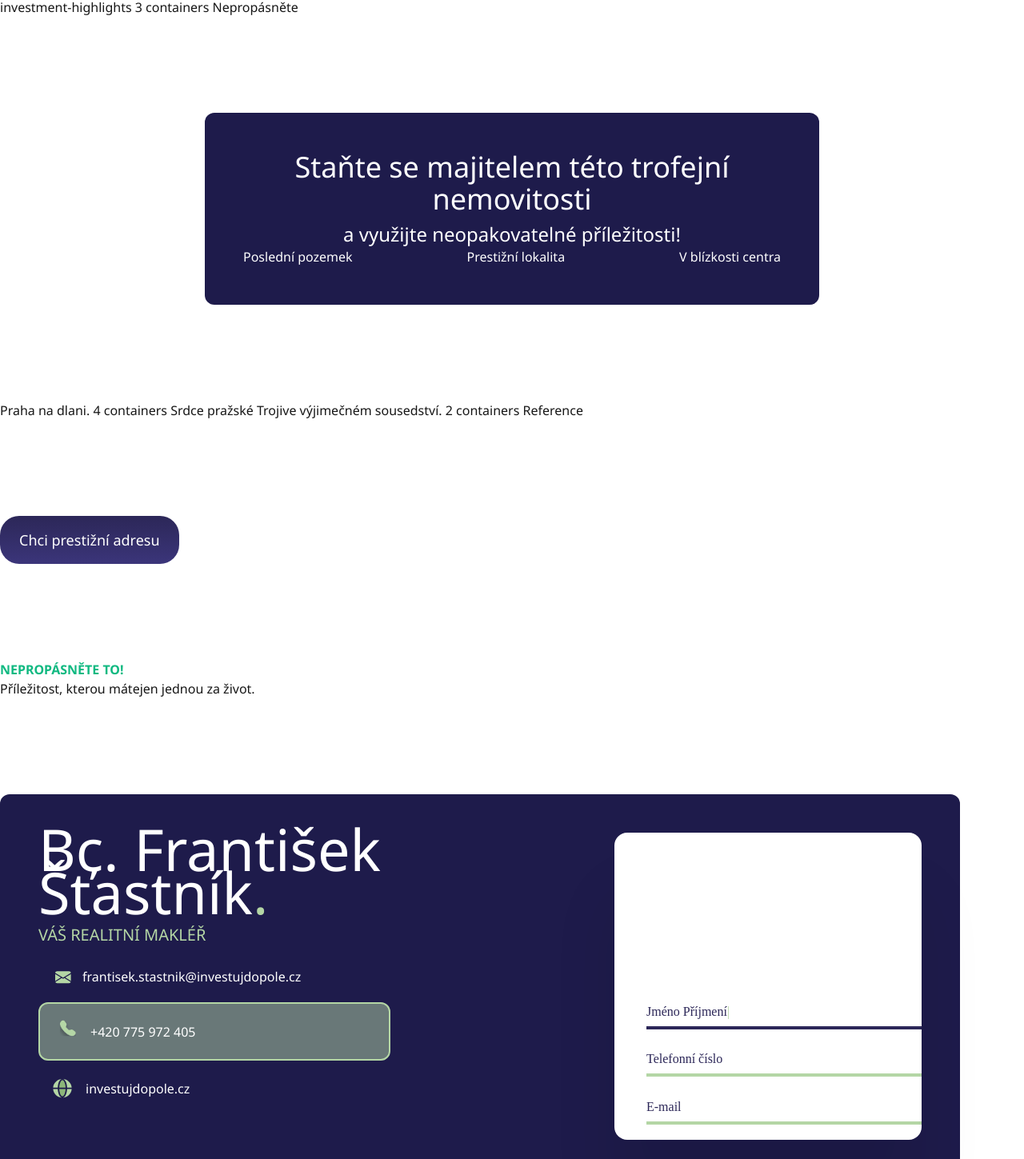
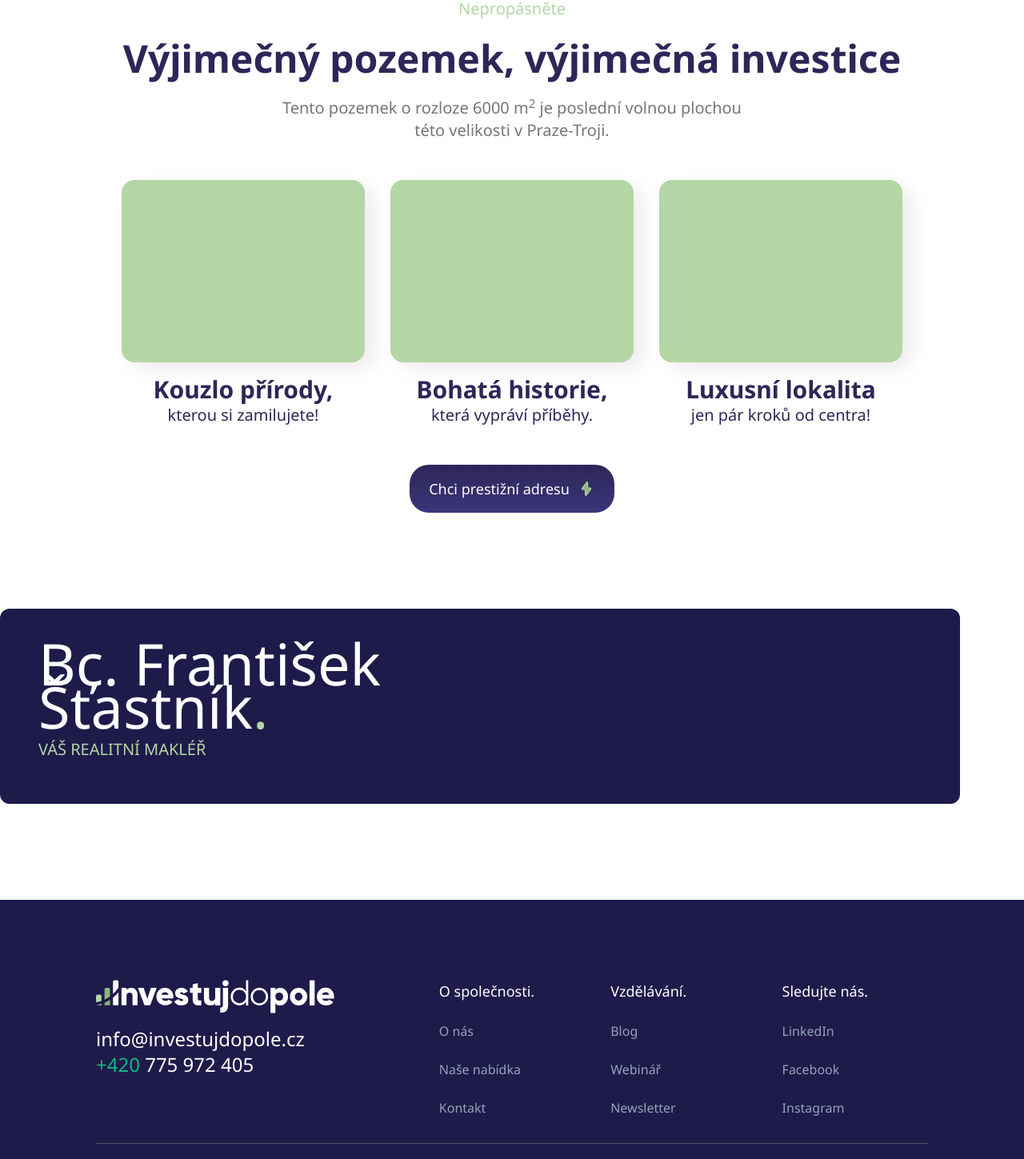
Before and after one commit to violinie/investujdopole2.1, a Next.js app: page / in a window 1280 px wide. Shown: the part 2098-3547 px from the top of the page at 80% size. Built offline with nearby package versions, Linux system fonts and the light colour scheme.

Commit message:
feat: add investment highlights

```diff
--- a/src/app/page.tsx
+++ b/src/app/page.tsx
@@ -111,137 +111,47 @@ export default function Home() {
 				</a>
 			</div>
 		</section>
-			investment-highlights 3 containers
-			Nepropásněte
-			<section className="p-12 bg-indigo-950 rounded-xl text-white m-auto w-full max-w-3xl">
-				<div className="text-4xl text-center">Staňte se majitelem této trofejní nemovitosti<br/>
-				<span className="text-2xl">a využijte neopakovatelné příležitosti!</span></div>
-				<div className="flex justify-between">
-					<div>Poslední pozemek</div>
-					<div>Prestižní lokalita</div>
-					<div>V blízkosti centra</div>
+
+		<section className="max-w-[1200px] mx-auto flex flex-col gap-12 items-center text-center">
+			<div className="flex flex-col gap-6 items-center">
+				<div className="text-[#b4d6a5] text-xl">Nepropásněte</div>
+				<div className="text-[#2c2758] text-5xl font-bold">Výjimečný pozemek, výjimečná investice</div>
+				<div className="max-w-[580px] text-[#757575] text-xl">
+				Tento pozemek o rozloze 6000 m<sup>2</sup> je poslední volnou
+				plochou této velikosti v Praze-Troji.
 				</div>
-			</section>
-			Praha na dlani.
-			4 containers
-			Srdce pražské Trojive výjimečném sousedství.
-			2 containers
-			Reference
-
-
-
-			<Btn text="Chci prestižní adresu"/>
-		<section>
-			<div className="uppercase text-emerald-500 font-bold">Nepropásněte to!</div>
-		Příležitost, kterou mátejen jednou za život.
+			</div>
+			<div className="grid grid-cols-3 gap-8">
+				<div className="flex flex-col items-center">
+				<div data-svg-wrapper className="w-[304px] h-[228px] bg-[#b4d6a5] rounded-2xl shadow-[11.91822338104248px_8.342756271362305px_23.83644676208496px_0px_rgba(0,0,0,0.08)]"></div>
+				<div className="mt-4">
+					<span className="block text-[#2c2758] text-3xl font-bold">Kouzlo přírody,</span>
+					<span className="text-[#2c2758] text-xl">kterou si zamilujete!</span>
+				</div>
+				</div>
+				<div className="flex flex-col items-center">
+				<div data-svg-wrapper className="w-[304px] h-[228px] bg-[#b4d6a5] rounded-2xl shadow-[11.91822338104248px_8.342756271362305px_23.83644676208496px_0px_rgba(0,0,0,0.08)]"></div>
+				<div className="mt-4">
+					<span className="block text-[#2c2758] text-3xl font-bold">Bohatá historie,</span>
+					<span className="text-[#2c2758] text-xl">která vypráví příběhy.</span>
+				</div>
+				</div>
+				<div className="flex flex-col items-center">
+				<div data-svg-wrapper className="w-[304px] h-[228px] bg-[#b4d6a5] rounded-2xl shadow-[11.91822338104248px_8.342756271362305px_23.83644676208496px_0px_rgba(0,0,0,0.08)]"></div>
+				<div className="mt-4">
+					<span className="block text-[#2c2758] text-3xl font-bold">Luxusní lokalita</span>
+					<span className="text-[#2c2758] text-xl">jen pár kroků od centra!</span>
+				</div>
+				</div>
+			</div>
+			<Btn text="Chci prestižní adresu" iconPosition="right" icon={<Image src="/icon-flash.svg" alt="Flash Icon" width={22} height={23} />} />
 		</section>
 
 		<section className="max-w-[1200px] p-12 flex justify-between bg-indigo-950 rounded-xl">
 			<div className="flex flex-col text-white">
-
-
-			<div className="left-0 top-[47px]"><span className="text-white text-7xl font-normal leading-10">Bc. František <br/>Šťastník</span><span className="text-[#b4d6a5] text-7xl font-normal  leading-10">.</span></div>
-			<div className="left-0 top-0 text-[#b4d6a5] text-xl font-normal uppercase leading-loose">Váš realitní makléř</div>
-
-			<a href="mailto:frantisek.stastnik@investujdopole.cz"  className="pl-5 pr-28 py-5 rounded-xl justify-start items-center gap-3.5 inline-flex">
-				<div data-svg-wrapper>
-				<svg width="21" height="21" viewBox="0 0 21 21" fill="none" xmlns="http://www.w3.org/2000/svg">
-				<g clip-path="url(#clip0_1356_3908)">
-				<path d="M0.967714 5.25614C1.093 4.70717 1.40099 4.21701 1.84124 3.86593C2.28149 3.51486 2.82791 3.32369 3.391 3.32373H18.3035C18.8666 3.32369 19.413 3.51486 19.8532 3.86593C20.2935 4.21701 20.6015 4.70717 20.7268 5.25614L10.8472 11.2945L0.967714 5.25614ZM0.905579 6.67531V15.5035L8.11701 11.082L0.905579 6.67531ZM9.30753 11.8114L1.14294 16.8158C1.34466 17.2412 1.66304 17.6005 2.06103 17.852C2.45901 18.1034 2.92023 18.2367 3.391 18.2362H18.3035C18.7742 18.2363 19.2352 18.1028 19.633 17.8511C20.0307 17.5994 20.3489 17.24 20.5503 16.8146L12.3857 11.8102L10.8472 12.7509L9.30753 11.8102V11.8114ZM13.5775 11.0832L20.7889 15.5035V6.67531L13.5775 11.082V11.0832Z" fill="#B4D6A5"/>
-				</g>
-				<defs>
-				<clipPath id="clip0_1356_3908">
-				<rect width="19.8833" height="19.8833" fill="white" transform="translate(0.905579 0.838379)"/>
-				</clipPath>
-				</defs>
-				</svg>
-				</div>
-				<div className="text-white text-base font-normal">frantisek.stastnik@investujdopole.cz</div>
-			</a>
-
-
-				<a href="tel:+420775972405" className="pl-5 pr-52 py-5 bg-[#b4d6a5]/50 rounded-xl border-2 border-[#b4d6a5] justify-start items-center gap-3.5 inline-flex">
-				<svg width="29" height="29" viewBox="0 0 29 29" fill="none" xmlns="http://www.w3.org/2000/svg">
-					<g clip-path="url(#clip0_1356_3912)" filter="url(#filter0_d_1356_3912)">
-					<path fill-rule="evenodd" clip-rule="evenodd" d="M7.24812 1.12325C7.46556 0.906136 7.72666 0.737711 8.01412 0.629137C8.30158 0.520564 8.60883 0.474322 8.91551 0.493475C9.22219 0.512627 9.5213 0.596738 9.79302 0.740233C10.0647 0.883728 10.3028 1.08333 10.4916 1.32581L12.7222 4.1915C13.1311 4.71716 13.2753 5.4019 13.1137 6.0481L12.4339 8.76964C12.3988 8.91059 12.4007 9.05825 12.4395 9.19826C12.4782 9.33827 12.5525 9.46588 12.6551 9.5687L15.7085 12.622C15.8114 12.7249 15.9392 12.7993 16.0795 12.8381C16.2197 12.8768 16.3676 12.8786 16.5088 12.8432L19.2291 12.1635C19.548 12.0837 19.8808 12.0775 20.2025 12.1454C20.5241 12.2132 20.8261 12.3532 21.0857 12.5549L23.9514 14.7843C24.9816 15.5859 25.076 17.1082 24.1539 18.0291L22.869 19.314C21.9494 20.2336 20.5749 20.6375 19.2937 20.1864C16.0144 19.0326 13.037 17.1552 10.5823 14.6936C8.12086 12.2393 6.24352 9.26232 5.08954 5.98348C4.63967 4.70349 5.04356 3.32782 5.96316 2.40821L7.24812 1.12325Z" fill="#B4D6A5"/>
-					</g>
-					<defs>
-					<filter id="filter0_d_1356_3912" x="0.905579" y="0.488281" width="27.8834" height="27.8833" filterUnits="userSpaceOnUse" color-interpolation-filters="sRGB">
-					<feFlood flood-opacity="0" result="BackgroundImageFix"/>
-					<feColorMatrix in="SourceAlpha" type="matrix" values="0 0 0 0 0 0 0 0 0 0 0 0 0 0 0 0 0 0 127 0" result="hardAlpha"/>
-					<feOffset dy="4"/>
-					<feGaussianBlur stdDeviation="2"/>
-					<feComposite in2="hardAlpha" operator="out"/>
-					<feColorMatrix type="matrix" values="0 0 0 0 0 0 0 0 0 0 0 0 0 0 0 0 0 0 0.25 0"/>
-					<feBlend mode="normal" in2="BackgroundImageFix" result="effect1_dropShadow_1356_3912"/>
-					<feBlend mode="normal" in="SourceGraphic" in2="effect1_dropShadow_1356_3912" result="shape"/>
-					</filter>
-					<clipPath id="clip0_1356_3912">
-					<rect width="19.8833" height="19.8833" fill="white" transform="translate(4.90558 0.488281)"/>
-					</clipPath>
-					</defs>
-				</svg>
-					<div className="text-white text-base font-normal">+420 775 972 405</div>
-				</a>
-				<a href="https://www.investujdopole.cz/" className="pl-4 pr-28 py-5 rounded-xl justify-start items-center gap-3.5 flex">
-					<div data-svg-wrapper className="relative">
-					<svg width="29" height="29" viewBox="0 0 29 29" fill="none" xmlns="http://www.w3.org/2000/svg">
-						<path fill-rule="evenodd" clip-rule="evenodd" d="M2.38745 13.7043C2.8349 7.66963 7.87283 2.9126 14.0218 2.9126C13.0525 2.9126 12.1894 3.33751 11.4794 3.98725C10.773 4.63373 10.176 5.53618 9.69313 6.60295C9.20743 7.67602 8.83015 8.93107 8.57479 10.2931C8.3701 11.3849 8.24552 12.5359 8.204 13.7043H2.38745ZM2.38745 15.4543H8.204C8.24552 16.6227 8.3701 17.7737 8.57479 18.8655C8.83015 20.2275 9.20743 21.4826 9.69313 22.5556C10.176 23.6224 10.773 24.5248 11.4794 25.1713C12.1894 25.8211 13.0525 26.246 14.0218 26.246C7.87283 26.246 2.8349 21.4889 2.38745 15.4543Z" fill="#B4D6A5"/>
-						<path d="M14.0218 2.9126C14.9912 2.9126 15.8542 3.33751 16.5642 3.98725C17.2707 4.63373 17.8677 5.53618 18.3505 6.60295C18.8362 7.67602 19.2135 8.93107 19.4689 10.2931C19.6736 11.3849 19.7981 12.5359 19.8396 13.7043H25.6562C25.2087 7.66963 20.1708 2.9126 14.0218 2.9126Z" fill="#B4D6A5"/>
-						<path d="M19.4689 18.8655C19.2135 20.2275 18.8362 21.4826 18.3505 22.5556C17.8677 23.6224 17.2707 24.5248 16.5642 25.1713C15.8542 25.8211 14.9912 26.246 14.0218 26.246C20.1708 26.246 25.2087 21.4889 25.6562 15.4543H19.8396C19.7981 16.6227 19.6736 17.7737 19.4689 18.8655Z" fill="#B4D6A5"/>
-						<path d="M14.023 4.54004C13.7022 4.54004 13.2877 4.67656 12.8057 5.11762C12.3202 5.56194 11.8341 6.25831 11.4047 7.20707C10.9781 8.14955 10.6317 9.28728 10.3933 10.5587C10.2056 11.56 10.0891 12.6214 10.0483 13.7038H17.9978C17.9569 12.6214 17.8405 11.56 17.6527 10.5587C17.4144 9.28728 17.068 8.14955 16.6414 7.20707C16.2119 6.25831 15.7259 5.56194 15.2403 5.11762C14.7584 4.67656 14.3439 4.54004 14.023 4.54004Z" fill="#8CB679"/>
-						<path d="M10.3933 18.5989C10.6317 19.8704 10.9781 21.0081 11.4047 21.9506C11.8341 22.8993 12.3202 23.5957 12.8057 24.04C13.2877 24.4811 13.7022 24.6176 14.023 24.6176C14.3439 24.6176 14.7584 24.4811 15.2403 24.04C15.7259 23.5957 16.2119 22.8993 16.6414 21.9506C17.068 21.0081 17.4144 19.8704 17.6527 18.5989C17.8404 17.5977 17.9569 16.5363 17.9978 15.4538H10.0483C10.0891 16.5363 10.2056 17.5977 10.3933 18.5989Z" fill="#8CB679"/>
-					</svg>
-					</div>
-					<div className="text-white text-base font-normal">investujdopole.cz</div>
-				</a>
-
+				<div className="left-0 top-[47px]"><span className="text-white text-7xl font-normal leading-10">Bc. František <br/>Šťastník</span><span className="text-[#b4d6a5] text-7xl font-normal  leading-10">.</span></div>
+				<div className="left-0 top-0 text-[#b4d6a5] text-xl font-normal uppercase leading-loose">Váš realitní makléř</div>
 			</div>
-			{
-				/*<div className="p-9 bg-white text-indigo-950 rounded-xl">
-				<h2 className="text-2xl">Kontaktujte mě.</h2>
-				Jméno Příjmení|
-				Telefonní číslo
-				E-mail
-				Vaše zpráva
-				<Btn text="Odeslat zprávu"/>
-			</div> */
-			}
-
-<div data-layer="contact-form" className="ContactForm w-96 h-96 relative bg-white rounded-2xl shadow-[0px_20px_45px_0px_rgba(0,0,0,0.10)] shadow-[0px_82px_82px_0px_rgba(0,0,0,0.09)] shadow-[0px_184px_110px_0px_rgba(0,0,0,0.05)] shadow-[0px_327px_131px_0px_rgba(0,0,0,0.01)] shadow-[0px_511px_143px_0px_rgba(0,0,0,0.00)]  overflow-hidden">
-  <div data-layer="Frame 22" className="Frame22 h-96 left-[40px] top-[205px] absolute flex-col justify-center items-start gap-14 flex">
-    <div data-layer="Frame 13" className="Frame13 h-96 flex-col justify-center items-start gap-8 flex">
-      <div data-layer="Frame 12" className="Frame12 h-7 flex-col justify-start items-start gap-1.5 flex">
-        <div data-layer="Jméno Příjmení|" className="JmNoPJmen"><span className="text-[#2c2758] text-base font-normal font-['Gilroy-Bold']">Jméno Příjmení</span><span className="text-[#b4d6a5] text-base font-normal font-['Gilroy-Bold']">|</span></div>
-        <div data-layer="Line 1" className="Line1 w-96 h-px border-2 border-[#2c2758]"></div>
-      </div>
-      <div data-layer="Frame 11" className="Frame11 h-7 flex-col justify-start items-start gap-1.5 flex">
-        <div data-layer="Telefonní číslo" className="TelefonnSlo text-[#2c2758] text-base font-normal font-['Gilroy-Bold']">Telefonní číslo</div>
-        <div data-layer="Line 2" className="Line2 w-96 h-px border-2 border-[#b4d6a5]"></div>
-      </div>
-      <div data-layer="Frame 13" className="Frame13 h-7 flex-col justify-start items-start gap-1.5 flex">
-        <div data-layer="E-mail" className="EMail text-[#2c2758] text-base font-normal font-['Gilroy-Bold']">E-mail</div>
-        <div data-layer="Line 2" className="Line2 w-96 h-px border-2 border-[#b4d6a5]"></div>
-      </div>
-      <div data-layer="Frame 10" className="Frame10 h-48 flex-col justify-start items-start gap-1.5 flex">
-        <div data-layer="Vaše zpráva" className="VaEZprVa text-[#2c2758] text-base font-normal font-['Gilroy-Bold']">Vaše zpráva</div>
-        <div data-layer="Rectangle 26" className="Rectangle26 w-96 h-44 rounded-2xl border-2 border-[#b4d6a5]" />
-      </div>
-    </div>
-  </div>
-  <div data-layer="Frame 21" className="Frame21 pl-7 pr-10 py-2.5 left-[129px] top-[636px] absolute bg-gradient-to-b from-[#2c2758] to-[#3b357a] rounded-3xl justify-start items-center gap-3.5 inline-flex">
-    <div data-svg-wrapper data-layer="Bold Duotone / Messages, Conversation / Plain 2" className="BoldDuotoneMessagesConversationPlain2 relative">
-    <svg width="25" height="25" viewBox="0 0 25 25" fill="none" xmlns="http://www.w3.org/2000/svg">
-    <path fill-rule="evenodd" clip-rule="evenodd" d="M5.81354 18.6544L21.5763 2.89162C20.5849 1.90024 18.7067 2.52627 14.9504 3.77832L5.59141 6.89788C3.50338 7.59387 2.45936 7.94186 2.14247 8.70745C2.06799 8.88739 2.02295 9.07814 2.0091 9.27239C1.95014 10.0989 2.72831 10.877 4.28463 12.4333L4.5681 12.7167C4.82356 12.9722 4.95129 13.0999 5.04784 13.2421C5.23828 13.5225 5.34637 13.8506 5.35988 14.1893C5.36673 14.361 5.33992 14.5397 5.28629 14.8969C5.09002 16.2046 4.99189 16.8584 5.1075 17.3615C5.22176 17.8588 5.47021 18.303 5.81354 18.6544Z" fill="#B4D6A5"/>
-    <path opacity="0.5" d="M17.5502 18.937L20.6901 9.51769C21.9422 5.76154 22.5683 3.88346 21.5769 2.89209L5.81409 18.6549C6.16317 19.0121 6.61034 19.2733 7.11428 19.3966C7.61574 19.5193 8.27091 19.4304 9.58124 19.2525L9.65289 19.2428C10.0223 19.1927 10.207 19.1676 10.3843 19.1783C10.7062 19.1978 11.0171 19.3026 11.2851 19.4821C11.4327 19.581 11.5645 19.7127 11.828 19.9763L12.0801 20.2283C13.5948 21.743 14.3522 22.5004 15.1557 22.461C15.3772 22.4501 15.5948 22.3987 15.7978 22.3094C16.5341 21.9854 16.8728 20.9693 17.5502 18.937Z" fill="#B4D6A5"/>
-    </svg>
-    </div>
-    <div data-layer="Odeslat zprávu" className="OdeslatZprVu text-center text-[#eeeeee] text-base font-normal font-['Gilroy-Bold']">Odeslat zprávu</div>
-  </div>
-</div>
-
-
-
 		</section>
 
 		<footer className="bg-indigo-950 px-[120px] py-[68px]">
@@ -273,10 +183,8 @@ export default function Home() {
 			</div>
 			<div className="flex justify-between border-t border-slate-600 pt-4">
 				<div className="text-white">
-					<a href="https://www.investujdopole.cz/">Investujdopole.cz</a>
-|
-					<a href="">Zásady ochrany osobních údajů (GDPR)</a>
-|
+					<a href="https://www.investujdopole.cz/">Investujdopole.cz</a>|
+					<a href="">Zásady ochrany osobních údajů (GDPR)</a>|
 					<a href="">Zásady cookies</a>
 				</div>
 				<div className="text-slate-400">© Investujdopole s.r.o., 2025</div>
```
